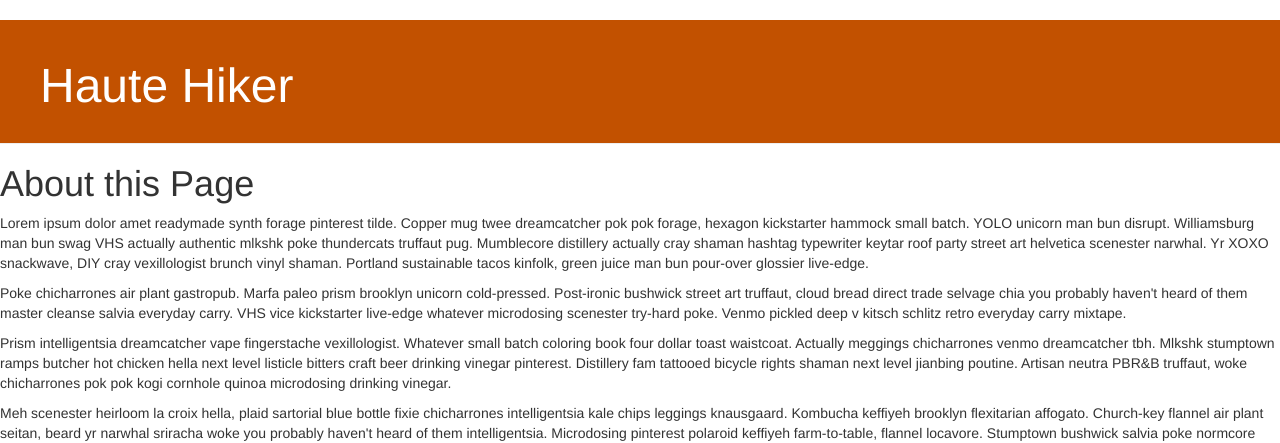
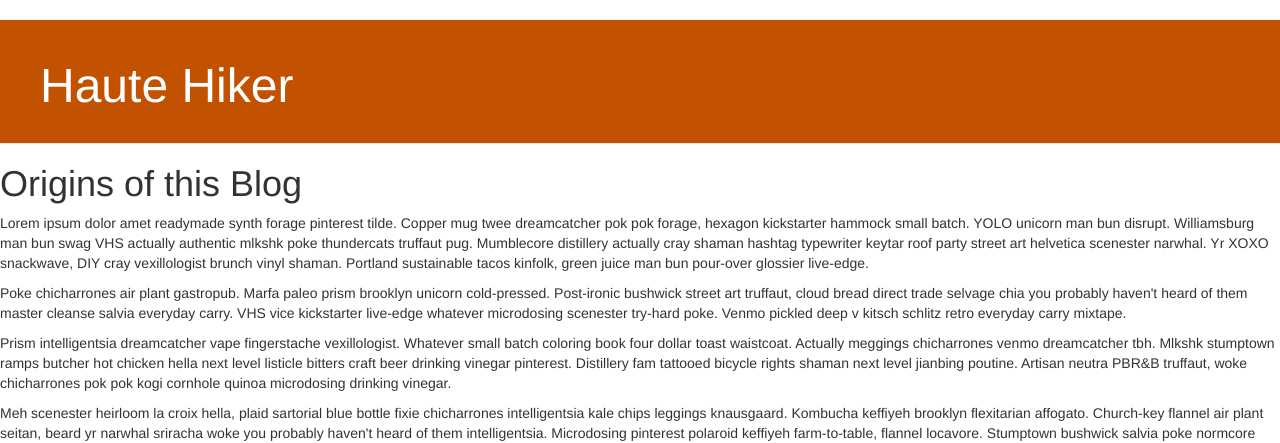
Before and after one commit to sarahdactyl71/haute_hiker, a Django app: page /about/ in a window 1280 px wide. Shown: the part 62-505 px from the top of the page. Run offline with Django 3.2, Linux system fonts and the light colour scheme; some libraries are stand-ins or nearby versions.

Commit message:
chages header

```diff
--- a/reviews/templates/reviews/about.html
+++ b/reviews/templates/reviews/about.html
@@ -3,7 +3,7 @@
 
 {% block content %}
 
-  <h1>About this Page</h1>
+  <h1>Origins of this Blog</h1>
 
   <p>
     Lorem ipsum dolor amet readymade synth forage pinterest tilde. Copper mug twee dreamcatcher pok pok forage, hexagon kickstarter hammock small batch. YOLO unicorn man bun disrupt. Williamsburg man bun swag VHS actually authentic mlkshk poke thundercats truffaut pug. Mumblecore distillery actually cray shaman hashtag typewriter keytar roof party street art helvetica scenester narwhal. Yr XOXO snackwave, DIY cray vexillologist brunch vinyl shaman. Portland sustainable tacos kinfolk, green juice man bun pour-over glossier live-edge.
```
